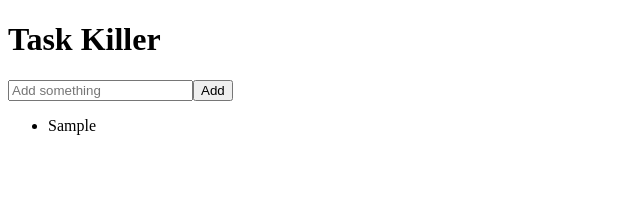
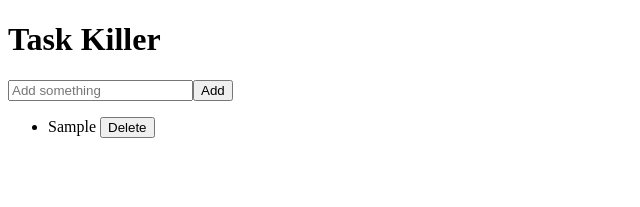
Before and after one commit to ArPimentel/Task-Killer, an Angular app: page / in a window 1280 px wide. Both pictures are taken after typing "Sample" into the empty fields and a click on the button "Add". Shown: the top 207 px of the page, without its empty margins (0-640 px from the left). Built offline with nearby package versions, Linux system fonts and the light colour scheme.

Commit message:
deleting a task implemented

```diff
--- a/src/app/todo-list/todo-list.component.html
+++ b/src/app/todo-list/todo-list.component.html
@@ -6,5 +6,6 @@
 <ul>
   <li *ngFor="let task of tasks">
     {{ task }}
+    <button (click)="deleteTask(task)">Delete</button>
   </li>
 </ul>
--- a/src/app/todo-list/todo-list.component.ts
+++ b/src/app/todo-list/todo-list.component.ts
@@ -16,4 +16,11 @@ export class TodoListComponent {
     }
   }
 
+  deleteTask(task: string) {
+    const index = this.tasks.indexOf(task);
+    if(index !== -1){
+      this.tasks.splice(index, 1)
+    }
+  }
+
 }
```
